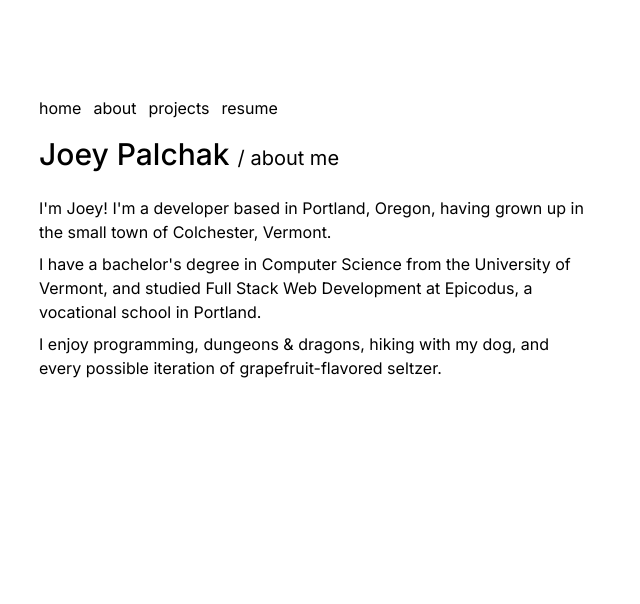
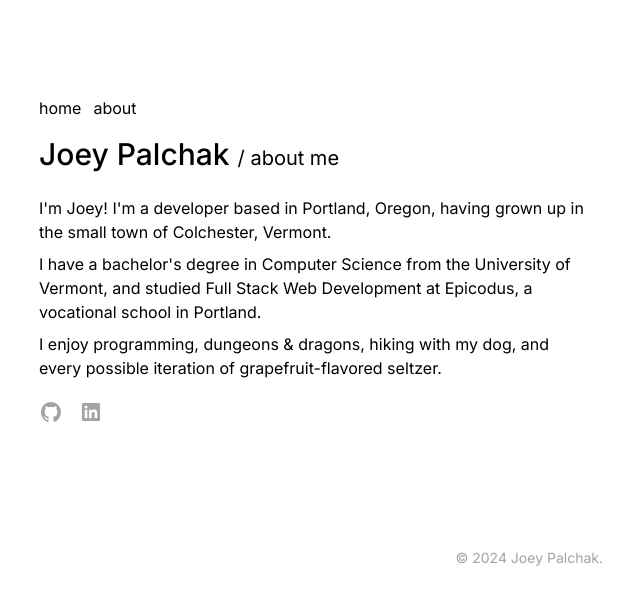
Before and after one commit to jfpalchak/palchak.io, a Next.js app: page /about in a window 1280 px wide. Shown: the top 604 px of the page, without its empty margins (325-965 px from the left). Built offline with nearby package versions, Linux system fonts and the light colour scheme.

Commit message:
create Footer & Socials components

```diff
--- a/src/app/about/page.tsx
+++ b/src/app/about/page.tsx
@@ -1,5 +1,6 @@
 import type { Metadata } from "next";
 import { About } from '@/data/lifeApi';
+import Socials from "@/components/Socials";
 
 export const metadata: Metadata = {
   title: 'About',
@@ -14,6 +15,9 @@ export default function AboutPage() {
           <p key={index} className="pb-2">{info}</p>
         ))}
       </div>
+
+      <Socials />
+
     </section>
   )
 }
--- a/src/app/layout.tsx
+++ b/src/app/layout.tsx
@@ -3,6 +3,7 @@ import type { Metadata } from "next";
 import { inter } from "@/styles/fonts";
 import "@/styles/globals.css";
 import Navbar from "@/components/Navbar";
+import Footer from "@/components/Footer";
 
 export const metadata: Metadata = {
   title: {
@@ -19,11 +20,12 @@ export default function RootLayout({
 }>) {
   return (
     <html lang="en" className={inter.className}>
-      <body className="antialiased">
+      <body className="antialiased max-w-xl mx-auto">
         <main className="flex flex-col max-w-xl mx-auto mt-20 mb-10 px-3">
           <Navbar />
           {children}
         </main>
+        <Footer />
       </body>
     </html>
   );
--- a/src/app/page.tsx
+++ b/src/app/page.tsx
@@ -1,26 +1,17 @@
-import { SocialMedia, Summary, MyProjects } from "@/data/lifeApi";
+import { Summary, MyProjects } from "@/data/lifeApi";
 import { ArrowLinkIcon } from "@/components/icons";
+import Socials from "@/components/Socials";
 
 export default function Home() {
   return (
     <section>
       {/* SUMMARY */}
       <div>
-        <h1 className="text-3xl font-medium mb-6">Joey Palchak</h1>
-        <p className="text-sm sm:text-base">{Summary}</p>
+        <h1 className="text-3xl font-medium">Joey Palchak</h1>
+        <p className="text-sm sm:text-base mt-6">{Summary}</p>
       </div>
       {/* SOCIALS */}
-      <div className="my-3">
-        <ul className="flex gap-4">
-          {SocialMedia.map(({ name, link, icon: Icon }) => (
-            <li key={name}>
-              <a href={link}>
-                <Icon className="w-6 h-6 fill-neutral-400 transition hover:fill-zinc-800" />
-              </a>
-            </li>
-          ))}
-        </ul>
-      </div>
+      <Socials />
       {/* PROJECTS */}
       <div>
         <h2 className="text-lg font-medium my-5">Projects</h2>
@@ -40,7 +31,7 @@ export default function Home() {
               </ul>
               <div className="flex justify-between mt-3 text-sm text-neutral-500">
                 {links.map(({ label, href }) => (
-                  <a key={label} href={href} className="flex gap-1">
+                  <a key={label} href={href} className="flex gap-1 transition hover:underline">
                     {label}
                     <ArrowLinkIcon className="w-4 h-5 fill-neutral-500" />
                   </a>
--- /dev/null
+++ b/src/components/Footer.tsx
@@ -0,0 +1,9 @@
+export default function Footer() {
+  return (
+    <footer className="mt-28">
+      <div className="flex justify-end text-sm text-neutral-400 bottom-0 my-auto">
+        <p>&copy; {new Date().getFullYear()} Joey Palchak.</p>
+      </div>
+    </footer>
+  );
+}
--- a/src/components/Navbar.tsx
+++ b/src/components/Navbar.tsx
@@ -3,8 +3,8 @@ import Link from "next/link";
 const NavLinks = [
   { label: 'home', path: '/' },
   { label: 'about', path: '/about' },
-  { label: 'projects', path: '/projects' },
-  { label: 'resume', path: '/resume' },
+  // { label: 'projects', path: '/projects' },
+  // { label: 'resume', path: '/resume' },
 ];
 
 export default function Navbar() {
--- /dev/null
+++ b/src/components/Socials.tsx
@@ -0,0 +1,17 @@
+import { SocialMedia } from "@/data/lifeApi"
+
+export default function Socials() {
+  return (
+    <div className="my-3">
+      <ul className="flex gap-4">
+        {SocialMedia.map(({ name, link, icon: Icon }) => (
+          <li key={name}>
+            <a href={link}>
+              <Icon className="w-6 h-6 fill-neutral-400 transition hover:fill-neutral-800" />
+            </a>
+          </li>
+        ))}
+      </ul>
+    </div>
+  );
+}
--- a/src/components/icons/ArrowLinkIcon.tsx
+++ b/src/components/icons/ArrowLinkIcon.tsx
@@ -3,5 +3,5 @@ export default function ArrowLinkIcon(props: React.SVGProps<SVGSVGElement>) {
     <svg viewBox="0 0 14 14" fill="none" xmlns="http://www.w3.org/2000/svg" {...props}>
       <path d="M10.9639 8.92676L10.957 3.59473C10.957 3.42155 10.9023 3.28027 10.793 3.1709C10.6882 3.05697 10.5446 3 10.3623 3H5.03027C4.8571 3 4.7181 3.05697 4.61328 3.1709C4.50846 3.28027 4.45605 3.41016 4.45605 3.56055C4.45605 3.70638 4.51074 3.83398 4.62012 3.94336C4.73405 4.05273 4.86393 4.10742 5.00977 4.10742H6.58887L9.2959 4.01172L8.26367 4.89355L3.1709 10C3.05697 10.1094 3 10.237 3 10.3828C3 10.5332 3.05697 10.6676 3.1709 10.7861C3.28939 10.9046 3.42383 10.9639 3.57422 10.9639C3.72461 10.9639 3.85449 10.9092 3.96387 10.7998L9.06348 5.69336L9.95898 4.66113L9.84277 7.34766V8.9541C9.84277 9.09994 9.89746 9.22982 10.0068 9.34375C10.1208 9.45768 10.2529 9.51465 10.4033 9.51465C10.5492 9.51465 10.679 9.45996 10.793 9.35059C10.9069 9.23665 10.9639 9.09538 10.9639 8.92676Z" />
     </svg>
-  )
-};
+  );
+}
```
